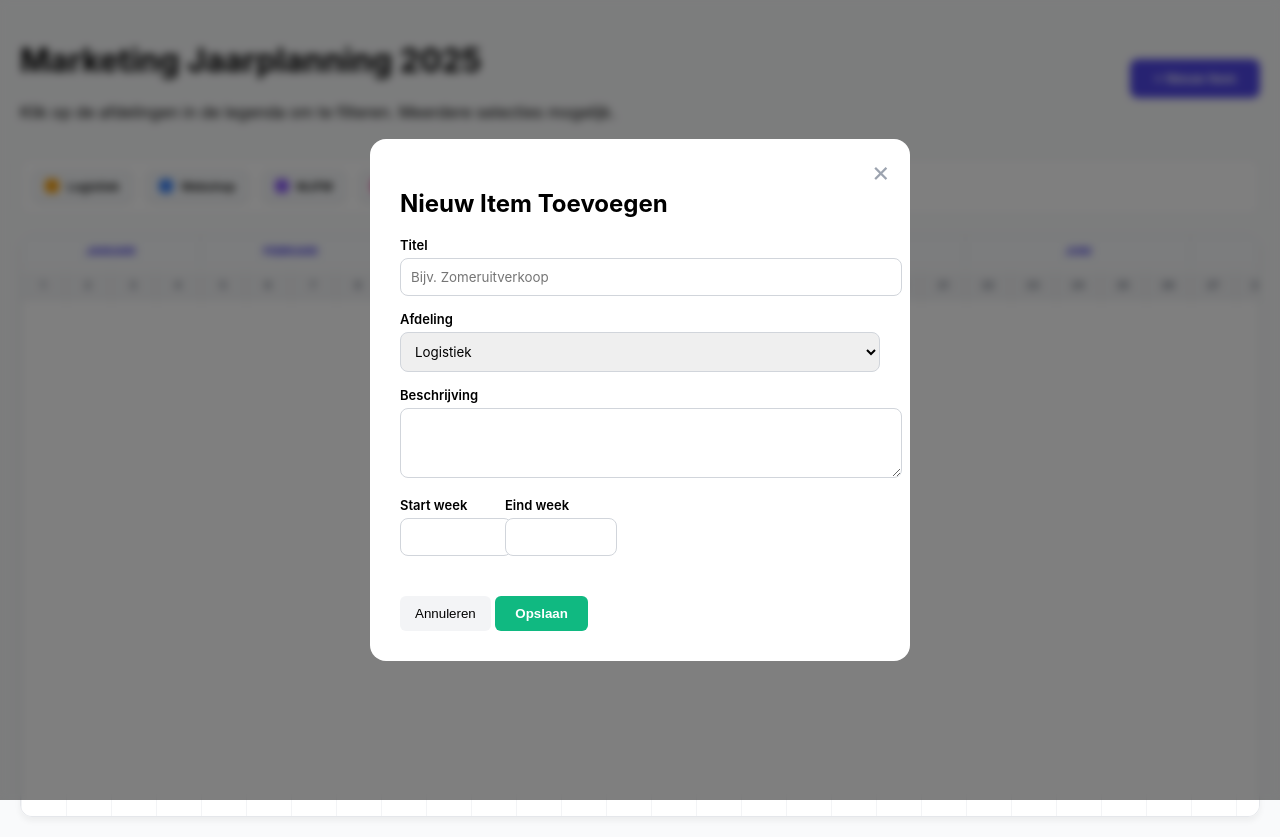
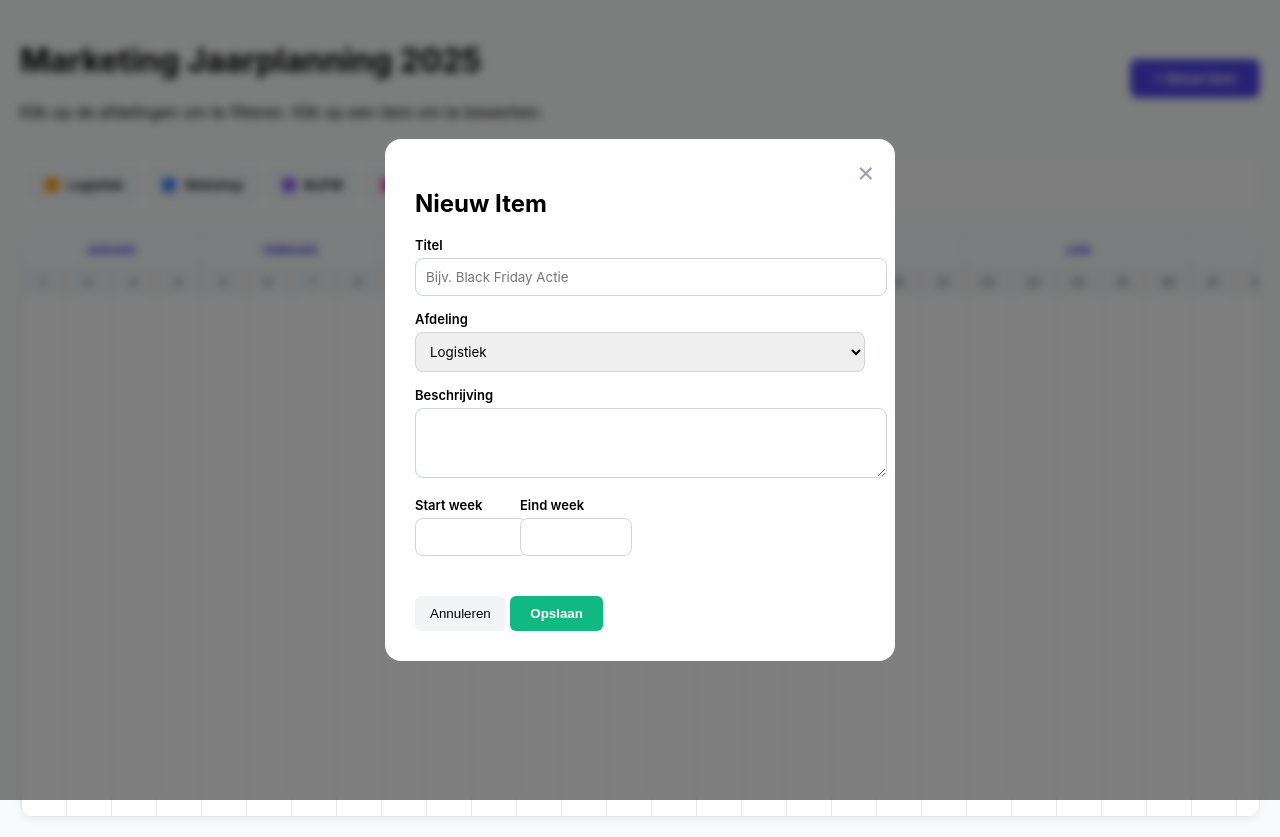
Before and after one commit to Granade1987/seizoensplanning, a plain HTML site: page index.html in a window 1280 px wide. Both pictures are taken after a click on the button "+ Nieuw Item". Drawn offline with Linux system fonts and the light colour scheme.

Commit message:
nieuwste versie 7

```diff
--- a/app.js
+++ b/app.js
@@ -10,7 +10,8 @@ const departments = {
     'Winkels': '#6366f1'
 };
 
-const months = [
+// Exacte verdeling van weken over maanden voor 2025
+const monthStructure = [
     { name: 'Januari', weeks: 4 }, { name: 'Februari', weeks: 4 },
     { name: 'Maart', weeks: 5 }, { name: 'April', weeks: 4 },
     { name: 'Mei', weeks: 4 }, { name: 'Juni', weeks: 5 },
@@ -20,82 +21,91 @@ const months = [
 ];
 
 document.addEventListener('DOMContentLoaded', () => {
-    initTimelineHeaders();
+    buildHeaders();
     createLegend();
     loadData();
 });
 
-function initTimelineHeaders() {
+function buildHeaders() {
     const monthHeader = document.getElementById('monthHeader');
     const weekHeader = document.getElementById('weekHeader');
-    months.forEach(m => {
-        const div = document.createElement('div');
-        div.className = 'month-label';
-        div.innerText = m.name;
-        div.style.gridColumn = `span ${m.weeks}`;
-        monthHeader.appendChild(div);
+
+    monthHeader.innerHTML = '';
+    weekHeader.innerHTML = '';
+
+    monthStructure.forEach(m => {
+        const el = document.createElement('div');
+        el.className = 'month-label';
+        el.innerText = m.name;
+        el.style.gridColumn = `span ${m.weeks}`;
+        monthHeader.appendChild(el);
     });
+
     for (let i = 1; i <= 52; i++) {
-        const div = document.createElement('div');
-        div.className = 'week-num';
-        div.innerText = i;
-        weekHeader.appendChild(div);
+        const el = document.createElement('div');
+        el.className = 'week-num';
+        el.innerText = i;
+        weekHeader.appendChild(el);
     }
 }
 
 function createLegend() {
     const legendEl = document.getElementById('legend');
     legendEl.innerHTML = '';
-    for (const [dept, color] of Object.entries(departments)) {
+    Object.keys(departments).forEach(dept => {
+        const isActive = activeFilters.includes(dept);
         const item = document.createElement('div');
-        const isActive = activeFilters.includes(dept);
         item.className = `legend-item ${isActive ? 'active' : 'inactive'}`;
-        item.innerHTML = `<div class="legend-color" style="background:${color}"></div>${dept}`;
-
-        item.onclick = () => toggleFilter(dept);
-        legendEl.appendChild(item);
-    }
-}
-
-function toggleFilter(dept) {
+        item.innerHTML = `<div class="legend-color" style="background:${departments[dept]}"></div>${dept}`;
+        item.onclick = () => {
             if (activeFilters.includes(dept)) {
-        // Als het de laatste actieve is, doe niets (of optioneel: reset naar alles)
                 activeFilters = activeFilters.filter(f => f !== dept);
             } else {
                 activeFilters.push(dept);
             }
-
-    // Als alles uit staat, zet dan alles weer aan (voor gebruiksgemak)
-    if (activeFilters.length === 0) {
-        activeFilters = Object.keys(departments);
-    }
-
+            if (activeFilters.length === 0) activeFilters = Object.keys(departments);
             createLegend();
             renderCampaigns();
+        };
+        legendEl.appendChild(item);
+    });
 }
 
 function renderCampaigns() {
     const grid = document.getElementById('timelineGrid');
     grid.innerHTML = '';
 
-    // Filteren op basis van geselecteerde afdelingen
     const filtered = campaigns.filter(c => activeFilters.includes(c.department));
-    filtered.sort((a, b) => a.startWeek - b.startWeek);
 
-    filtered.forEach(item => {
+    // Groepeer items op rijen zodat ze niet over elkaar heen vallen
+    const rows = [];
+    filtered.sort((a, b) => a.startWeek - b.startWeek).forEach(item => {
+        let rowIndex = rows.findIndex(row => row.every(placed =>
+            item.endWeek < placed.startWeek || item.startWeek > placed.endWeek
+        ));
+
+        if (rowIndex === -1) {
+            rows.push([item]);
+            rowIndex = rows.length - 1;
+        } else {
+            rows[rowIndex].push(item);
+        }
+
         const span = (item.endWeek - item.startWeek) + 1;
         const bar = document.createElement('div');
         bar.className = 'task-bar';
         bar.innerText = item.title;
         bar.style.backgroundColor = item.color;
         bar.style.gridColumn = `${item.startWeek} / span ${span}`;
+        bar.style.gridRow = rowIndex + 1;
         bar.onclick = () => openModal(item.id);
         grid.appendChild(bar);
     });
 }
 
 function openModal(editId = null) {
-    document.getElementById('itemModal').style.display = 'flex';
+    const modal = document.getElementById('itemModal');
+    modal.style.display = 'flex';
     if (editId) {
         const item = campaigns.find(c => c.id === editId);
         document.getElementById('modalTitle').innerText = "Item Bewerken";
@@ -107,8 +117,10 @@ function openModal(editId = null) {
         document.getElementById('endWeek').value = item.endWeek;
         document.getElementById('deleteBtn').style.display = 'block';
     } else {
-        document.getElementById('modalTitle').innerText = "Nieuw Item Toevoegen";
-        resetForm();
+        document.getElementById('modalTitle').innerText = "Nieuw Item";
+        document.getElementById('currentId').value = '';
+        document.getElementById('taskName').value = '';
+        document.getElementById('taskDesc').value = '';
         document.getElementById('deleteBtn').style.display = 'none';
     }
 }
@@ -119,24 +131,22 @@ function saveTask() {
     const id = document.getElementById('currentId').value;
     const title = document.getElementById('taskName').value;
     const dept = document.getElementById('department').value;
-    const desc = document.getElementById('taskDesc').value;
     const start = parseInt(document.getElementById('startWeek').value);
     const end = parseInt(document.getElementById('endWeek').value);
 
-    if (!title || !start || !end || start > end) {
-        alert("Controleer invoer."); return;
+    if (!title || !start || !end || start > end) return alert("Controleer de velden.");
+
+    const data = { title, department: dept, description: document.getElementById('taskDesc').value, startWeek: start, endWeek: end, color: departments[dept] };
+
+    if (id) {
+        const i = campaigns.findIndex(c => c.id == id);
+        campaigns[i] = { ...campaigns[i], ...data };
+    } else {
+        campaigns.push({ id: Date.now(), ...data });
     }
 
-    const taskObj = { title, department: dept, description: desc, startWeek: start, endWeek: end, color: departments[dept] };
-
-    if (id) {
-        const index = campaigns.findIndex(c => c.id == id);
-        campaigns[index] = { ...campaigns[index], ...taskObj };
-    } else {
-        campaigns.push({ id: Date.now(), ...taskObj });
-    }
-
-    saveAndRender();
+    localStorage.setItem('plannerData_final', JSON.stringify(campaigns));
+    renderCampaigns();
     closeModal();
 }
 
@@ -144,30 +154,18 @@ function deleteItem() {
     const id = document.getElementById('currentId').value;
     if (confirm("Verwijderen?")) {
         campaigns = campaigns.filter(c => c.id != id);
-        saveAndRender();
+        localStorage.setItem('plannerData_final', JSON.stringify(campaigns));
+        renderCampaigns();
         closeModal();
     }
 }
 
-function saveAndRender() {
-    localStorage.setItem('marketingPlanner_v4', JSON.stringify(campaigns));
-    renderCampaigns();
-}
-
 function loadData() {
-    const data = localStorage.getItem('marketingPlanner_v4');
+    const data = localStorage.getItem('plannerData_final');
     if (data) {
         campaigns = JSON.parse(data);
         renderCampaigns();
     }
 }
 
-function resetForm() {
-    document.getElementById('currentId').value = '';
-    document.getElementById('taskName').value = '';
-    document.getElementById('taskDesc').value = '';
-    document.getElementById('startWeek').value = '';
-    document.getElementById('endWeek').value = '';
-}
-
-window.onclick = (e) => { if (e.target == document.getElementById('itemModal')) closeModal(); };
+window.onclick = (e) => { if (e.target.className === 'modal') closeModal(); };
--- a/index.html
+++ b/index.html
@@ -12,7 +12,7 @@
         <header>
             <div class="header-content">
                 <h1>Marketing Jaarplanning 2025</h1>
-                <p>Klik op de afdelingen in de legenda om te filteren. Meerdere selecties mogelijk.</p>
+                <p>Klik op de afdelingen om te filteren. Klik op een item om te bewerken.</p>
             </div>
             <div class="actions">
                 <button class="btn-main" onclick="openModal()">+ Nieuw Item</button>
@@ -22,8 +22,11 @@
         <div class="legend" id="legend"></div>
 
         <div class="timeline-wrapper">
-            <div class="timeline-months" id="monthHeader"></div>
-            <div class="timeline-weeks" id="weekHeader"></div>
+            <div class="timeline-header">
+                <div class="timeline-months" id="monthHeader"></div>
+                <div class="timeline-weeks" id="weekHeader"></div>
+            </div>
+
             <div class="timeline-grid" id="timelineGrid"></div>
         </div>
     </div>
@@ -37,7 +40,7 @@
 
             <div class="form-group">
                 <label for="taskName">Titel</label>
-                <input type="text" id="taskName" placeholder="Bijv. Zomeruitverkoop">
+                <input type="text" id="taskName" placeholder="Bijv. Black Friday Actie">
             </div>
 
             <div class="form-group">
--- a/style.css
+++ b/style.css
@@ -3,59 +3,91 @@
     --success: #10b981;
     --danger: #ef4444;
     --bg-main: #f9fafb;
-    --week-width: 45px;
+    --week-width: 45px; /* Elke week is precies 45px breed */
+    --border-color: #e5e7eb;
 }
 
 body {
     font-family: 'Inter', sans-serif;
     background-color: var(--bg-main);
     margin: 0; padding: 20px;
+    overflow-x: hidden;
 }
 
 .container { max-width: 98vw; margin: 0 auto; }
 
 header { display: flex; justify-content: space-between; align-items: center; margin-bottom: 20px; }
 
-/* LEGENDA & FILTER STYLES */
+/* LEGENDA / FILTER */
 .legend {
-    display: flex; gap: 15px; margin-bottom: 20px; flex-wrap: wrap;
-    background: white; padding: 12px; border-radius: 8px; border: 1px solid #e5e7eb;
+    display: flex; gap: 10px; margin-bottom: 20px; flex-wrap: wrap;
+    background: white; padding: 10px; border-radius: 8px; border: 1px solid var(--border-color);
 }
 .legend-item {
-    display: flex; align-items: center; font-size: 12px; font-weight: 600;
-    cursor: pointer; padding: 6px 10px; border-radius: 6px;
-    transition: all 0.2s ease; border: 2px solid transparent;
-    user-select: none;
+    display: flex; align-items: center; font-size: 13px; font-weight: 600;
+    cursor: pointer; padding: 6px 12px; border-radius: 6px;
+    transition: 0.2s; border: 2px solid transparent;
 }
-.legend-item:hover { background: #f3f4f6; }
-.legend-item.inactive { opacity: 0.4; filter: grayscale(0.8); }
-.legend-item.active { border-color: #e5e7eb; background: #f8fafc; box-shadow: 0 2px 4px rgba(0,0,0,0.05); }
-
+.legend-item.inactive { opacity: 0.3; filter: grayscale(1); }
+.legend-item.active { background: #f8fafc; border-color: #e5e7eb; }
 .legend-color { width: 14px; height: 14px; border-radius: 4px; margin-right: 8px; }
 
 .btn-main { background: var(--primary); color: white; padding: 12px 24px; border-radius: 8px; border: none; cursor: pointer; font-weight: 600; }
 
-/* TIMELINE */
+/* TIMELINE STRUCTUUR */
 .timeline-wrapper {
     background: white; border-radius: 12px; box-shadow: 0 4px 6px rgba(0,0,0,0.05);
-    overflow-x: auto; border: 1px solid #e5e7eb; position: relative;
+    overflow-x: auto; border: 1px solid var(--border-color);
 }
-.timeline-months { display: grid; grid-template-columns: repeat(52, var(--week-width)); background: #ffffff; border-bottom: 1px solid #e5e7eb; position: sticky; top: 0; z-index: 11; }
-.month-label { text-align: center; padding: 8px 0; font-size: 11px; font-weight: 800; text-transform: uppercase; color: var(--primary); border-right: 1px solid #e5e7eb; background: #f8fafc; }
-.timeline-weeks { display: grid; grid-template-columns: repeat(52, var(--week-width)); background: #f3f4f6; border-bottom: 1px solid #e5e7eb; position: sticky; top: 35px; z-index: 10; }
-.week-num { text-align: center; font-size: 10px; font-weight: 700; padding: 8px 0; color: #6b7280; border-right: 1px solid #e5e7eb; }
-.timeline-grid { display: grid; grid-template-columns: repeat(52, var(--week-width)); grid-auto-rows: 50px; padding: 10px 0; min-height: 500px; background-image: linear-gradient(to right, #f3f4f6 1px, transparent 1px); background-size: var(--week-width) 100%; }
+
+.timeline-header {
+    position: sticky; top: 0; z-index: 20;
+    background: white; width: max-content;
+}
+
+/* De grid layout die overal gelijk moet zijn */
+.timeline-months, .timeline-weeks, .timeline-grid {
+    display: grid;
+    grid-template-columns: repeat(52, var(--week-width));
+    width: max-content;
+}
+
+/* MAANDEN */
+.month-label {
+    text-align: center; padding: 10px 0; font-size: 11px; font-weight: 800;
+    text-transform: uppercase; color: var(--primary);
+    border-right: 1px solid var(--border-color);
+    border-bottom: 1px solid var(--border-color);
+    background: #f8fafc;
+}
+
+/* WEKEN */
+.week-num {
+    text-align: center; font-size: 10px; font-weight: 700; padding: 8px 0;
+    color: #6b7280; border-right: 1px solid var(--border-color);
+    background: #f3f4f6;
+}
+
+/* PLANNING GRID */
+.timeline-grid {
+    min-height: 500px;
+    grid-auto-rows: 55px; /* Hoogte per rij items */
+    padding: 10px 0;
+    background-image: linear-gradient(to right, var(--border-color) 1px, transparent 1px);
+    background-size: var(--week-width) 100%;
+}
 
 /* BALKJES */
 .task-bar {
-    color: white; border-radius: 5px; margin: 5px 2px; padding: 10px;
+    color: white; border-radius: 6px; margin: 6px 3px; padding: 10px;
     font-size: 11px; font-weight: 700; white-space: nowrap; overflow: hidden;
     text-overflow: ellipsis; cursor: pointer; border-left: 4px solid rgba(0,0,0,0.2);
+    z-index: 5;
 }
 
 /* MODAL */
 .modal { display: none; position: fixed; inset: 0; background: rgba(0,0,0,0.5); backdrop-filter: blur(4px); align-items: center; justify-content: center; z-index: 1000; }
-.modal-content { background: white; padding: 30px; border-radius: 16px; width: 480px; position: relative; }
+.modal-content { background: white; padding: 30px; border-radius: 16px; width: 450px; position: relative; }
 .close-modal { position: absolute; right: 20px; top: 15px; font-size: 28px; cursor: pointer; color: #9ca3af; }
 .form-group { margin-bottom: 15px; }
 .form-group label { display: block; margin-bottom: 5px; font-weight: 600; font-size: 13px; }
```
Lines whose indentation alone changed are shown as unchanged.
